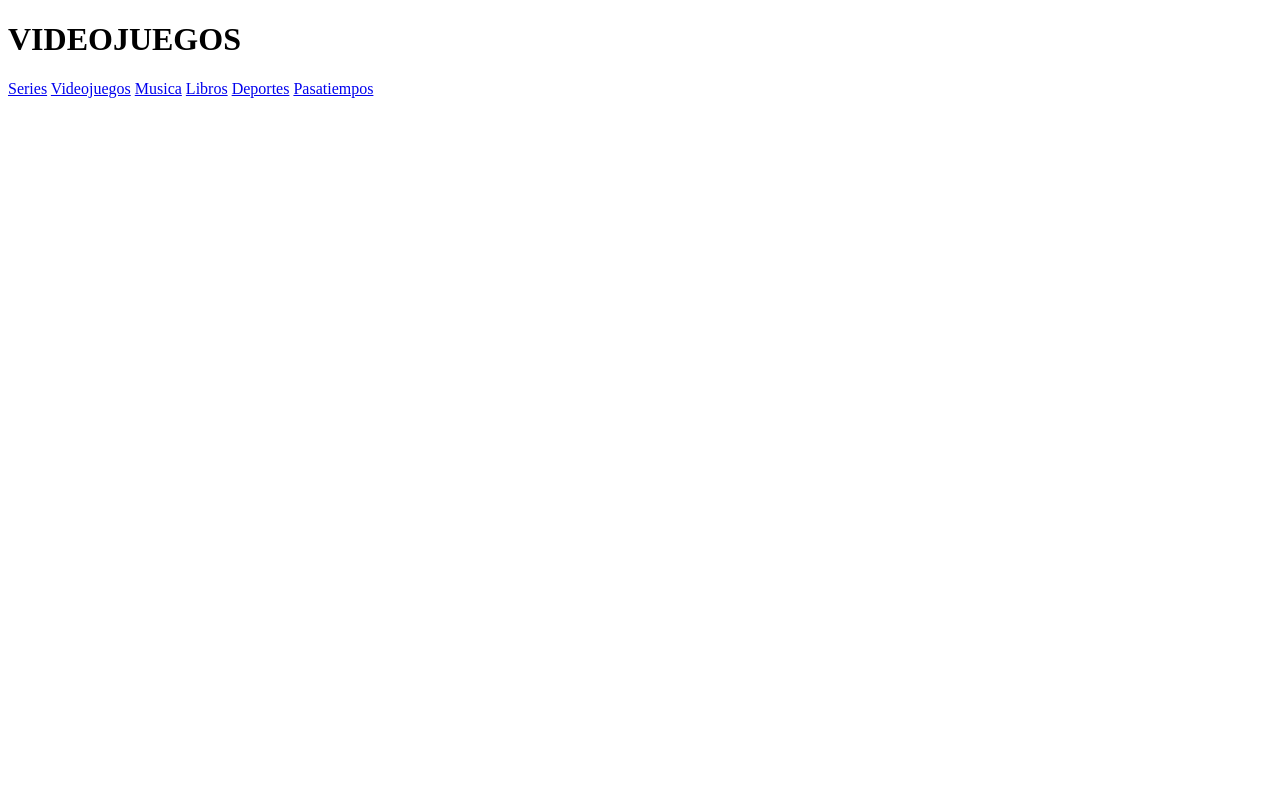
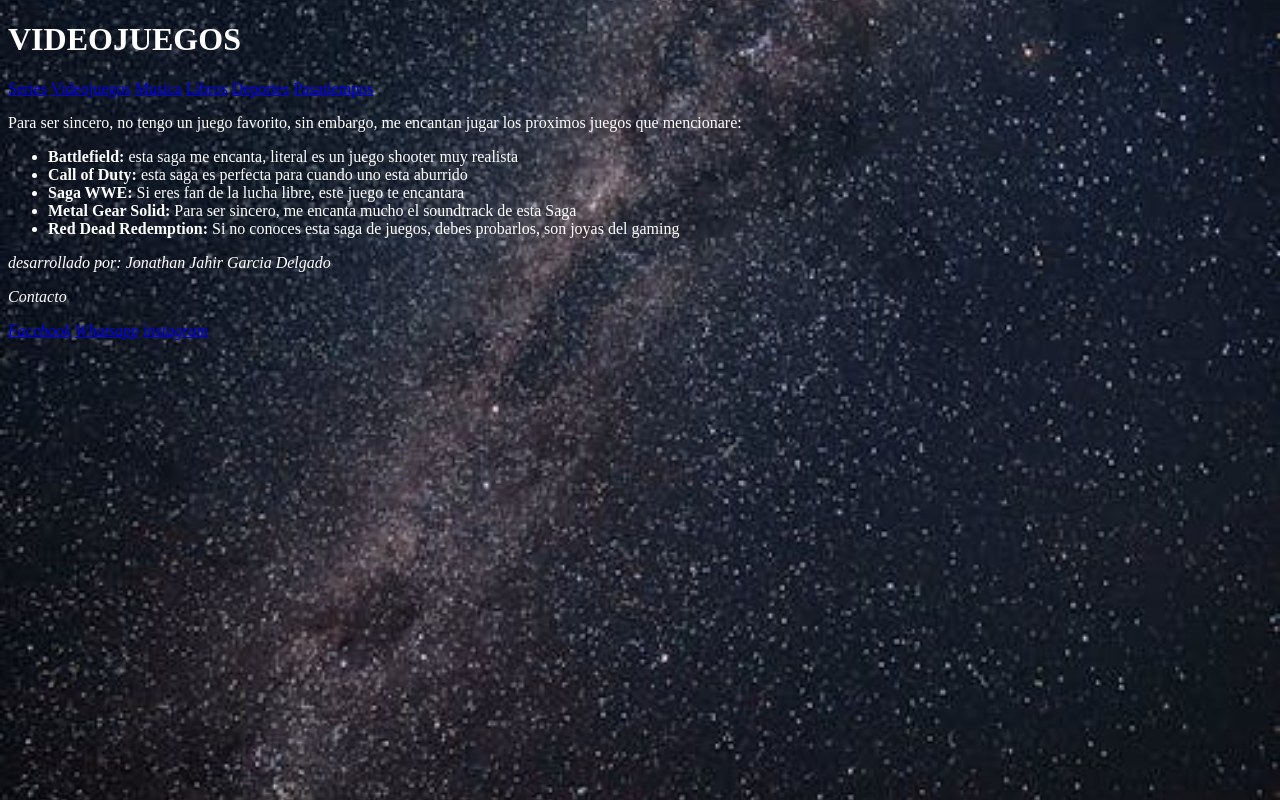
Before and after one commit to jona2301/DEMO_Miercoles, a plain HTML site: page videojuegos.html in a window 1280 px wide. Drawn offline with Linux system fonts and the light colour scheme.

Commit message:
Añadiendo redes sociales

```diff
--- a/videojuegos.html
+++ b/videojuegos.html
@@ -5,7 +5,8 @@
     <meta name="viewport" content="width=device-width, initial-scale=1.0">
     <title>Document</title>
 </head>
-<body>
+<body style="background-image: url('pexels-photo-1257860.jpeg'); background-size: cover; background-position: center; color: white;">
+
     <header>
         <h1>VIDEOJUEGOS</h1>
             <nav>
@@ -19,7 +20,16 @@
     </header>
 
     <main>
-        <p></p>
+        <article>
+            <p>Para ser sincero, no tengo un juego favorito, sin embargo, me encantan jugar los proximos juegos que mencionare:</p>
+            <ul>
+                <li><strong>Battlefield:</strong> esta saga me encanta, literal es un juego shooter muy realista</li>
+                <li><strong>Call of Duty:</strong> esta saga es perfecta para cuando uno esta aburrido</li>
+                <li><strong>Saga WWE:</strong> Si eres fan de la lucha libre, este juego te encantara</li>
+                <li><strong>Metal Gear Solid:</strong> Para ser sincero, me encanta mucho el soundtrack de esta Saga</li>
+                <li><strong>Red Dead Redemption:</strong> Si no conoces esta saga de juegos, debes probarlos, son joyas del gaming</li>
+            </ul>
+        </article>
 
     </main>
 
@@ -28,7 +38,13 @@
     </aside>
 
     <footer>
-
+        <address>
+            <p> desarrollado por: Jonathan Jahir Garcia Delgado</p>
+            <p>Contacto</p>
+            <a href="https://www.facebook.com/jonathanjahir.garciadelgado.5">Facebook</a>
+            <a href="https://wa.me/8113910350">Whatsapp</a>
+            <a href="https://www.instagram.com/jonnygarcia2301/">instagram</a>
+        </address>
     </footer>
 </body>
 </html>
```
Also changed, not shown: deportes.html (+3 -2 lines), index.html (+3 -1 lines), musica.html (+3 -2 lines).
